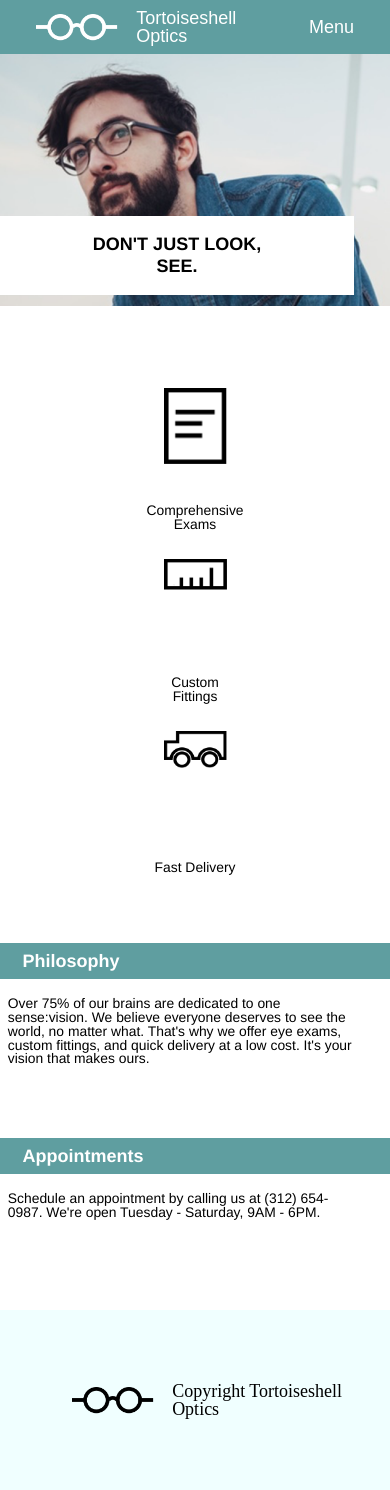
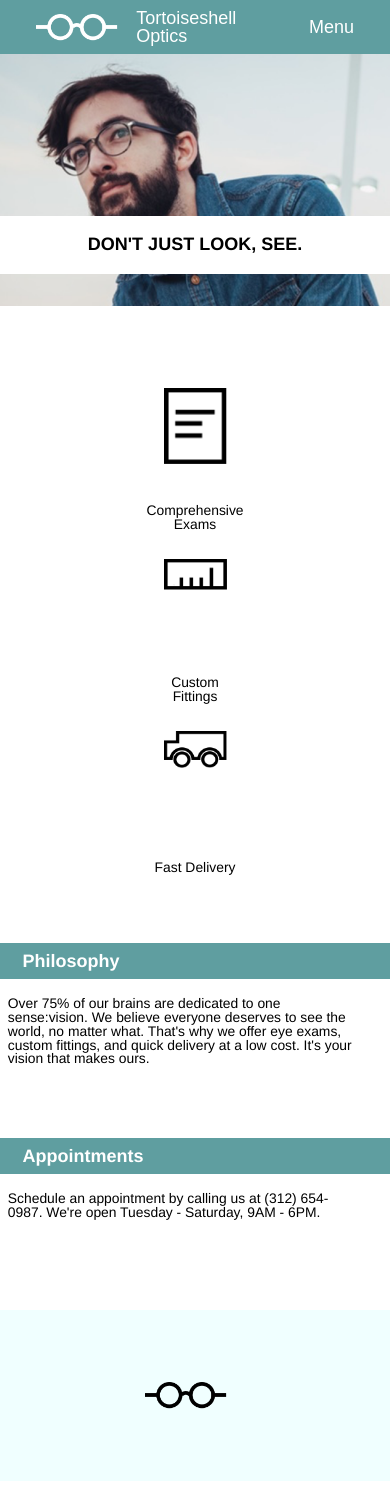
Before and after one commit to lunamyst/ca_ready_tortoiseshell, a plain HTML site: page index.html in a window 390 px wide. Shown: the top 1490 px of the page. Drawn offline with Linux system fonts and the light colour scheme.

Commit message:
Complete mobile media query

```diff
--- a/index.html
+++ b/index.html
@@ -78,12 +78,16 @@
       </div>
     </section>
 
-    <footer>
+    <footer id="desktop-footer">
       <div class="footer-title">
         <img src="./resources/images/logo-black.png" alt="Black rimmed round eyeglasses">
         <p>Copyright Tortoiseshell Optics</p>
       </div>
     </footer>
-
+    <footer id="mobile-footer">
+      <div class="footer-title">
+        <img src="./resources/images/logo-black.png" alt="Black rimmed round eyeglasses">
+      </div>
+    </footer>
   </body>
 </html>
--- a/resources/css/style.css
+++ b/resources/css/style.css
@@ -155,7 +155,7 @@ section {
 
 /* Footer */
 footer {
-  background-color: azure;
+background-color: azure;
 display: flex;
 justify-content: center;
 }
@@ -177,17 +177,21 @@ footer img {
 /* Media query for tablets */
 @media only screen and (max-width: 1024px) {
 
+  #desktop-header, .container, .pictures, .mission-and-contact, .footer-title {
+    width: 100%;
+  }
+
   .header-container {
     height: 22rem;
   }
 
+
+
   header {
     margin-top: 0;
-    width: 100%;
   }
 
 .container {
-  width: 100%;
   margin-left: 0;
 }
 
@@ -217,6 +221,10 @@ footer img {
     padding-top: 1rem;
     padding-bottom: 1rem;
     font-size: 1rem;
+    width: 100%;
+    text-align: center;
+    padding-left: 0;
+    padding-right: 0;
   }
 
   .announcement {
@@ -273,6 +281,15 @@ header, .container, .pictures, .mission-and-contact, .footer-title {
   margin-top: 4rem;
 }
 
+.footer-title {
+  padding-left: 0;
+  display: flex;
+  justify-content: center;
+}
+
+#desktop-footer {
+  display: none;
+}
 }
 
 /* To display the main header for tablet size and above */
@@ -280,4 +297,8 @@ header, .container, .pictures, .mission-and-contact, .footer-title {
   #mobile-header {
     display: none;
   }
+
+  #mobile-footer {
+    display: none;
+  }
 }
```
